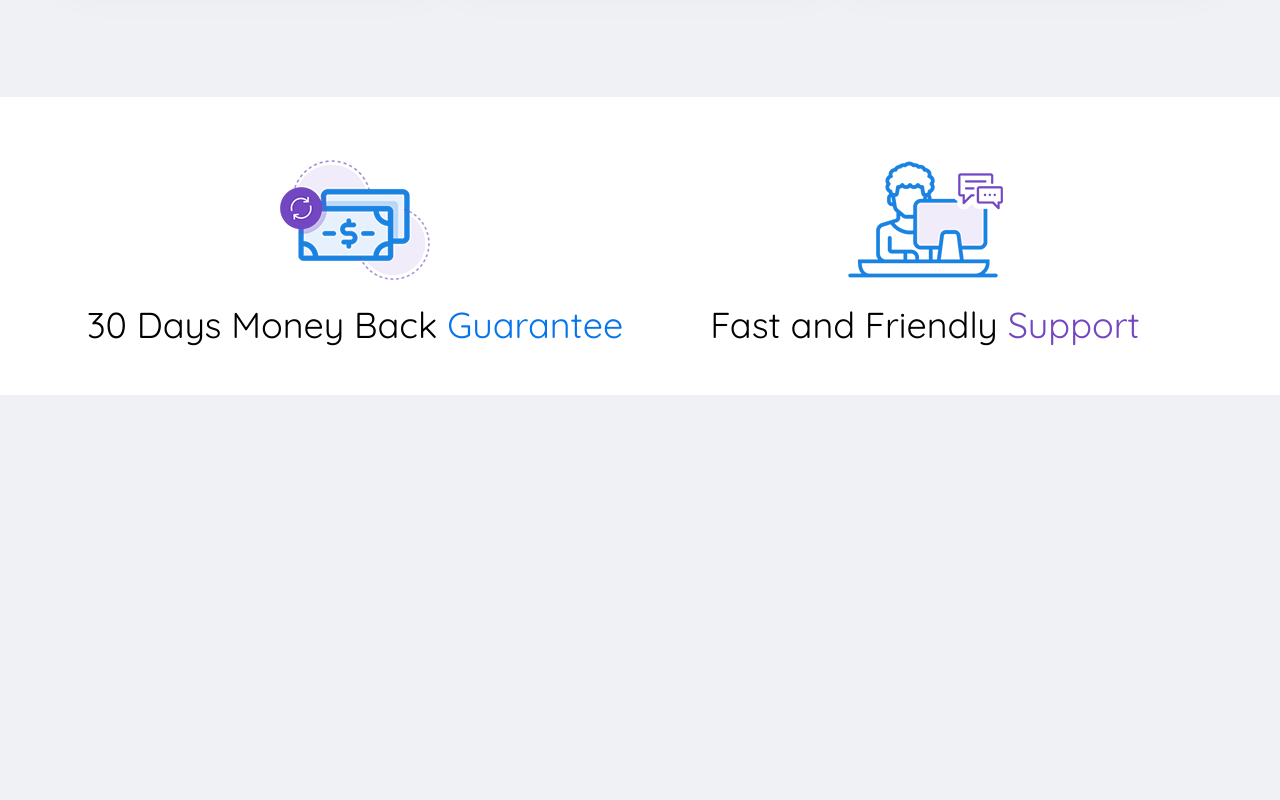
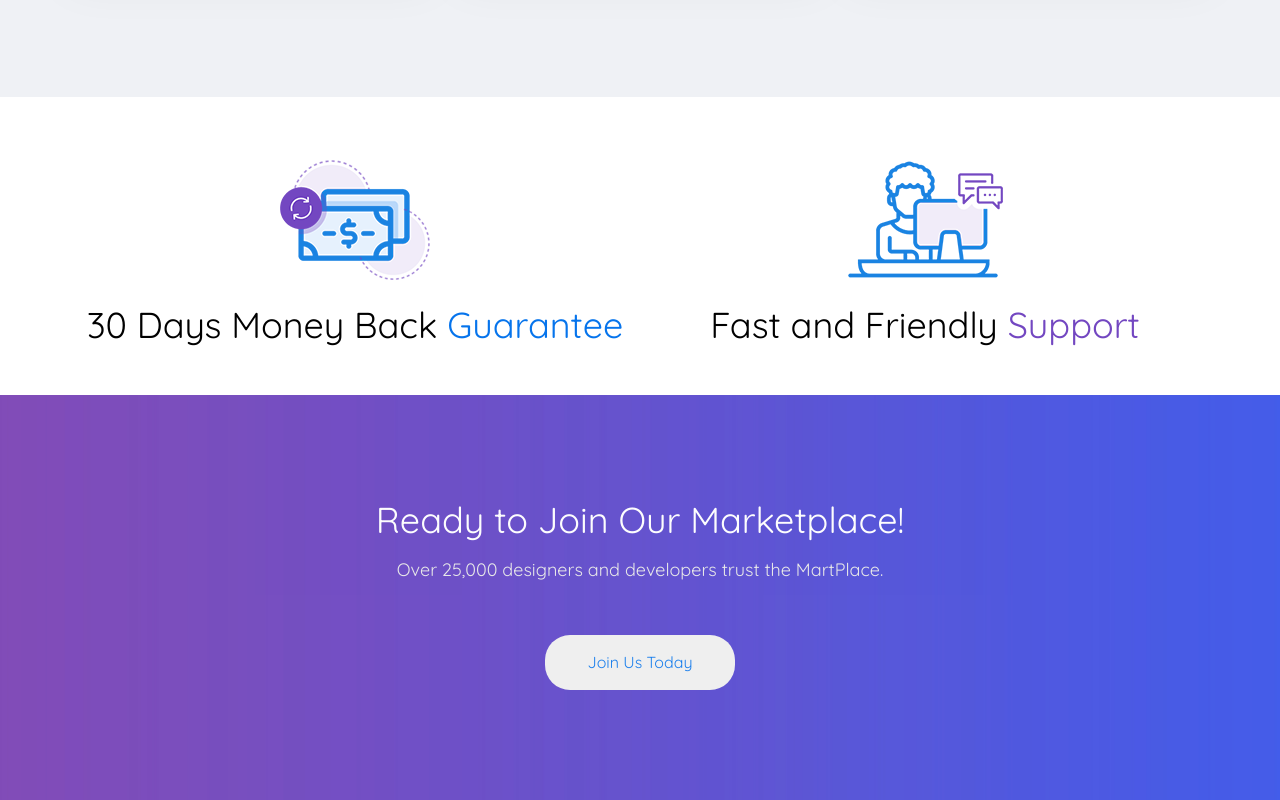
Before and after one commit to Alex090283/martplace, a website: page app/index.html in a window 1280 px wide. Shown: the part 9312-10112 px from the top of the page. Before the commit the page ends 9707 px from the top, so only its background shows below. Drawn offline with nearby package versions, Linux system fonts and the light colour scheme.

Commit message:
section invitation end

```diff
--- a/app/index.html
+++ b/app/index.html
@@ -198,8 +198,8 @@
                         Weekly Featured Products
                     </div>
                     <div class="slider__scroll-arrows">
-                        <div class="slick__arrow arrow-left"></div>
-                        <div class="slick__arrow arrow-right"></div>
+                        <div class="slick__arrow left"></div>
+                        <div class="slick__arrow right"></div>
                     </div>
                 </div>
 
@@ -1134,12 +1134,12 @@
                 <div class="promises__guarantee">
                     <div class="promises__guarantee-icon" style="background-image: url(images/promises/guarantee.png);"></div>
                     <div class="promises__guarantee-text">
-                        30 Days Money Back<span class="title">Guarantee</span>
+                        30 Days Money Back<a href="#"><span class="title">Guarantee</span></a>
                     </div>
                 </div>
                 <div class="promises__support">
                     <div class="promises__support-icon" style="background-image: url(images/promises/support.png);"></div>
-                    <div class="promises__support-text">Fast and Friendly<span class="title">Support</span>
+                    <div class="promises__support-text">Fast and Friendly<a href="#"><span class="title">Support</span></a>
                     </div>
                 </div>
             </div>
@@ -1147,6 +1147,25 @@
     </section>
 
     <!-- promises end -->
+    <!-- invitation start -->
+
+    <section class="invitation">
+        <div class="container">
+            <div class="invitation__title">
+                Ready to Join Our Marketplace!
+            </div>
+            <div class="invitation__text">
+                Over 25,000 designers and developers trust the MartPlace.
+            </div>
+            <a href="#">
+                <button class="invitation__btn">
+                    Join Us Today
+                </button>
+            </a>
+        </div>
+    </section>
+
+    <!-- invitation end -->
 
     <script src="https://ajax.googleapis.com/ajax/libs/jquery/3.5.1/jquery.min.js"></script>
     <script src="js/libs.min.js"></script>
--- a/app/js/main.js
+++ b/app/js/main.js
@@ -7,8 +7,8 @@
         infinite: true,
         fade: true,
         cssEase: 'linear',
-        prevArrow: '.arrow-left',
-        nextArrow: '.arrow-right',
+        prevArrow: '.left',
+        nextArrow: '.right',
 
     });
 
--- a/app/scss/style.scss
+++ b/app/scss/style.scss
@@ -372,13 +372,13 @@
             width: 7px;
             height: 14px;
         }
-        .arrow-left {
+        .left {
             background-image: url(../images/slider/icons/arrow-left.png);
             top: 15px;
             left: 27px;
             cursor: pointer;
         }
-        .arrow-right {
+        .right {
             background-image: url(../images/slider/icons/arrow-right.png);
             top: 15px;
             right: 27px;
@@ -1161,3 +1161,41 @@
 }
 
 // end promises
+// start invitation
+.invitation {
+    background-image: url(../images/invitation-bg.jpg);
+    background-repeat: no-repeat;
+    background-position: center;
+    background-size: cover;
+    background-image: -moz-linear-gradient( 180deg, rgb(13, 62, 242) 0%, rgb(64, 48, 201) 46%, rgb(114, 33, 160) 100%);
+    background-image: -webkit-linear-gradient( 180deg, rgb(13, 62, 242) 0%, rgb(64, 48, 201) 46%, rgb(114, 33, 160) 100%);
+    background-image: -ms-linear-gradient( 180deg, rgb(13, 62, 242) 0%, rgb(64, 48, 201) 46%, rgb(114, 33, 160) 100%);
+    opacity: 0.902;
+    text-align: center;
+    &__title {
+        color: #fff;
+        font-size: 36px;
+        padding-top: 110px;
+    }
+    &__text {
+        font-size: 18px;
+        color: #e7e7e7;
+        margin-top: 20px;
+        margin-bottom: 50px;
+    }
+    &__btn {
+        width: 190px;
+        height: 55px;
+        border-radius: 25px;
+        border: none;
+        outline: none;
+        cursor: pointer;
+        color: #0674ec;
+    }
+    a {
+        margin-bottom: 110px;
+        cursor: default;
+    }
+}
+
+// end invitation
```
Also changed, not shown: app/css/style.min.css, app/images/invitation-bg.jpg (added).
